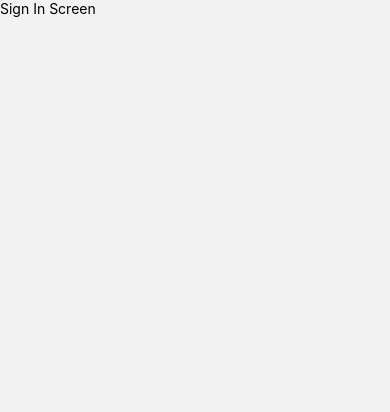
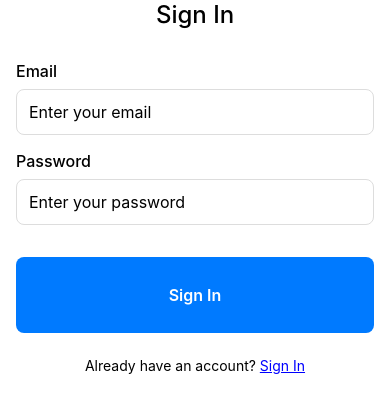
Before and after one commit to tuxbear/supadinos, a React Native app: screen /SignInScreen in a window 390 px wide. Both pictures are taken after a click on the element "Sign In". Shown: the top 412 px of the page. Built offline with nearby package versions, Linux system fonts and the light colour scheme; no server answers.

Commit message:
14-add-sign-in-screen-form-and-logic

```diff
--- a/src/Components/MainNavigator/MainNavigator.tsx
+++ b/src/Components/MainNavigator/MainNavigator.tsx
@@ -4,6 +4,7 @@ import { NavigationContainer } from "@react-navigation/native";
 import SignUpScreen from "@screens/SignUpScreen";
 import SplashScreen from "@screens/SplashScreen";
 import SignInScreen from "@screens/SignInScreen";
+import HomeScreen from "@screens/HomeScreen";
 
 const Stack = createStackNavigator();
 
@@ -20,6 +21,7 @@ const MainNavigator = () => {
                 <Stack.Screen name="SignUpScreen" component={SignUpScreen} />
                 <Stack.Screen name="SignInScreen" component={SignInScreen} />
                 <Stack.Screen name="SplashScreen" component={SplashScreen} />
+                <Stack.Screen name="HomeScreen" component={HomeScreen} />
             </Stack.Navigator>
         </NavigationContainer>
     );
--- /dev/null
+++ b/src/Screens/HomeScreen.tsx
@@ -0,0 +1,24 @@
+import React from 'react';
+import { View, Text, StyleSheet } from 'react-native';
+
+const HomeScreen = () => {
+    return (
+        <View style={styles.container}>
+            <Text style={styles.text}>Home Screen</Text>
+        </View>
+    );
+};
+
+const styles = StyleSheet.create({
+    container: {
+        flex: 1,
+        justifyContent: 'center',
+        alignItems: 'center',
+    },
+    text: {
+        fontSize: 24,
+        fontWeight: 'bold',
+    },
+});
+
+export default HomeScreen;
--- a/src/Screens/SignInScreen.tsx
+++ b/src/Screens/SignInScreen.tsx
@@ -1,12 +1,116 @@
-import React from "react";
-import { SafeAreaView, Text } from "react-native";
+import React, {useEffect, useState} from 'react';
+import { StyleSheet, Text, SafeAreaView, Alert } from 'react-native';
+import { set, useForm } from 'react-hook-form';
+import CustomForm from '../Components/Forms/FormInput';
+import { FormData, FormField } from '../Types/types';
+import supabase from '@config/supabase';
 
-const SignInScreen = () => {
-    return (
-        <SafeAreaView>
-            <Text>Sign In Screen</Text>
-        </SafeAreaView>
-    )
+const SignInScreen = ({ navigation }) => {
+  const { control, handleSubmit, watch } = useForm<FormData>({
+    mode: 'onChange',
+    defaultValues: {
+      email: '',
+      password: '',
+    }
+  });
+
+  const [loading, setLoading] = useState(false);
+  const sendDataToSupabase = async (data: FormData) => {
+    setLoading(true);
+    const { email, password } = data;
+    const { error } = await supabase.auth.signInWithPassword({
+        email,
+        password,
+    });
+    if (error) {
+      Alert.alert(error.message);
+      setLoading(false);
+    } else {
+      console.log('Sign in successful', data);
+      navigation.navigate('HomeScreen');
+      setLoading(false);
+    }
+  };
+
+  const formFields: FormField[] = [
+    {
+      name: 'email',
+      label: 'Email',
+      placeholder: 'Enter your email',
+      rules: {
+        required: 'Email is required',
+        pattern: {
+          value: /^[A-Z0-9._%+-]+@[A-Z0-9.-]+\.[A-Z]{2,}$/i,
+          message: 'Invalid email address'
+        }
+      },
+      keyboardType: 'email-address',
+    },
+    {
+      name: 'password',
+      label: 'Password',
+      placeholder: 'Enter your password',
+      rules: {
+        required: 'Password is required',
+        minLength: {
+          value: 6,
+          message: 'Password must be at least 6 characters'
+        }
+      },
+      secureTextEntry: true,
+    },
+  ];
+
+  return (
+    <SafeAreaView style={styles.container}>
+      <Text style={styles.header}>Sign In</Text>
+      <CustomForm
+        fields={formFields}
+        control={control}
+        onSubmit={handleSubmit(sendDataToSupabase)}
+        submitButtonText={loading ? "Signing in..." : "Sign In"}
+        disabled={loading}
+      />
+      <Text style={styles.smallText}>
+        Already have an account?{' '}
+        <Text
+          onPress={() => navigation.navigate('SignInScreen')}
+          style={styles.smallTextBlue}
+        >
+          Sign In
+        </Text>
+      </Text>
+    </SafeAreaView>
+  );
 };
 
+const styles = StyleSheet.create({
+  container: {
+    flex: 1,
+    padding: 16,
+    backgroundColor: '#fff',
+  },
+  smallText: {
+    fontSize: 14,
+    marginTop: 8,
+    textAlign: 'center',
+  },
+  smallTextBlue: {
+    color: 'blue',
+    textDecorationLine: 'underline',
+  },
+  header: {
+    fontSize: 24,
+    fontWeight: '500',
+    marginBottom: 16,
+    textAlign: 'center',
+  },
+  errorText: {
+    color: 'red',
+    fontSize: 14,
+    marginTop: 8,
+    textAlign: 'center',
+  },
+});
+
 export default SignInScreen;
```
